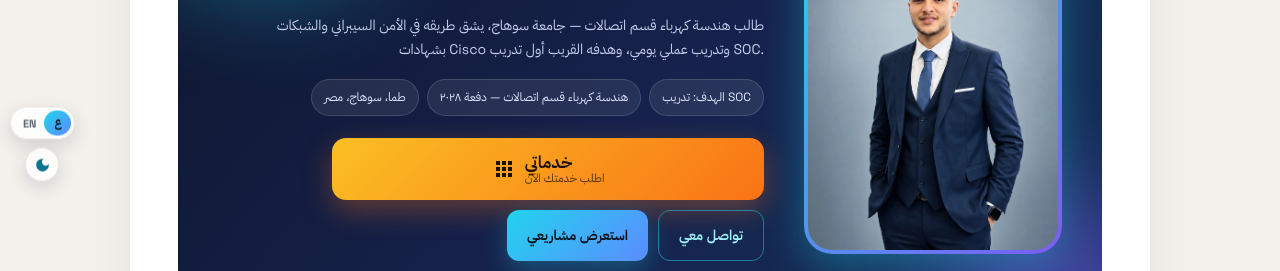
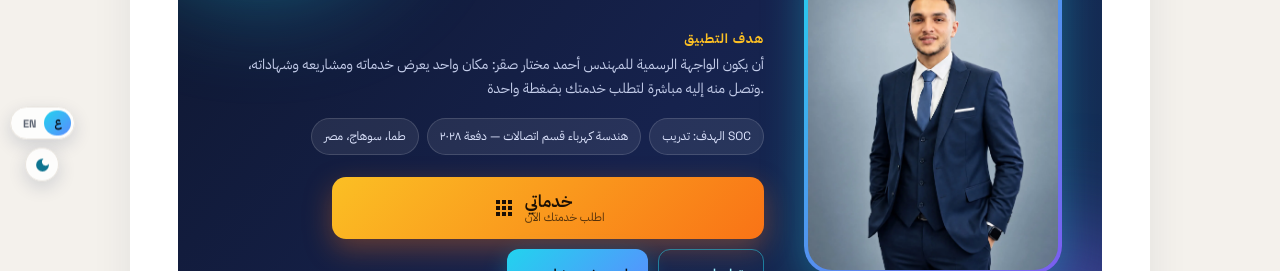
Before and after one commit to ahmedsakr53/ahmedsakr53.github.io, a plain HTML site: page index.html in a window 1280 px wide. Shown: the part 256-527 px from the top of the page. Drawn offline with Linux system fonts and the light colour scheme.

Commit message:
Hero: replace bio paragraph with app-purpose statement

```diff
--- a/app.js
+++ b/app.js
@@ -71,7 +71,8 @@
       nameAr: 'أحمد مختار عوض',
       engPrefix: 'المهندس',
       role: 'Junior Cybersecurity Analyst · Network Technician · Software & Games Designer',
-      tagline: 'طالب هندسة كهرباء قسم اتصالات — جامعة سوهاج، يشق طريقه في الأمن السيبراني والشبكات بشهادات Cisco وتدريب عملي يومي، وهدفه القريب أول تدريب SOC.',
+      purposeTitle: 'هدف التطبيق',
+      tagline: 'أن يكون الواجهة الرسمية للمهندس أحمد مختار صقر: مكان واحد يعرض خدماته ومشاريعه وشهاداته، وتصل منه إليه مباشرة لتطلب خدمتك بضغطة واحدة.',
       visitsTitle: 'عدد زيارات الموقع',
       chips: ['طما، سوهاج، مصر', 'هندسة كهرباء قسم اتصالات — دفعة ٢٠٢٨', 'الهدف: تدريب SOC'],
       ctaProjects: 'استعرض مشاريعي',
@@ -220,7 +221,8 @@
       nameAr: 'أحمد مختار عوض',
       engPrefix: 'Eng.',
       role: 'Junior Cybersecurity Analyst · Network Technician · Software & Games Designer',
-      tagline: 'An Electrical Engineering student, Communications section, at Sohag University, building his path in cybersecurity and networking with Cisco certifications and daily hands-on practice, with a near goal of a first SOC internship.',
+      purposeTitle: 'Purpose of the app',
+      tagline: 'To be the official home of Eng. Ahmed Mokhtar Sakr: one place for his services, projects and certifications, with a direct line to reach him and order your service in one tap.',
       visitsTitle: 'Site visit count',
       chips: ['Tima, Sohag, Egypt', 'EE, Communications — Class of 2028', 'Goal: SOC internship'],
       ctaProjects: 'See my projects',
@@ -392,7 +394,7 @@
       '<div class="pf-name-en">ENG. AHMED MOKHTAR AWAD <span class="pf-nick-en">SAKR</span></div>' +
       '<h1 class="pf-name"><span class="pf-eng">' + esc(t.engPrefix) + '</span> ' + esc(t.nameAr) + ' <span class="pf-nickwrap"><span class="pf-nick">صقر</span> <span class="pf-verified" title="' + esc(t.verifiedTitle) + '" role="img" aria-label="' + esc(t.verifiedTitle) + '">' + icon('verified') + '</span></span></h1>' +
       '<div class="pf-role"><bdi>' + esc(t.role) + '</bdi></div>' +
-      '<p class="pf-tagline">' + esc(t.tagline) + '</p>' +
+      '<div class="pf-purpose-label">' + esc(t.purposeTitle) + '</div><p class="pf-tagline">' + esc(t.tagline) + '</p>' +
       '<div class="pf-chips">' + t.chips.map(function (c) { return '<span class="pf-chip">' + esc(c) + '</span>'; }).join('') + '</div>' +
       '<div class="pf-cta">' +
       '<a class="pf-btn pf-btn-services" href="#/services">' + icon('navGrid') + '<span>' + esc(t.ctaServices) + '<small>' + esc(t.ctaServicesSub) + '</small></span></a>' +
--- a/index.html
+++ b/index.html
@@ -25,12 +25,12 @@
 <meta name="mobile-web-app-capable" content="yes">
 <meta name="apple-mobile-web-app-capable" content="yes">
 <meta name="apple-mobile-web-app-title" content="أحمد صقر">
-<link rel="stylesheet" href="style.css?v=29">
+<link rel="stylesheet" href="style.css?v=30">
 <script>try{document.documentElement.dataset.theme=localStorage.getItem('pf-theme')||'light'}catch(e){}</script>
 </head>
 <body>
 <main class="pf-shell" id="app"></main>
-<script src="app.js?v=30"></script>
+<script src="app.js?v=31"></script>
 <script data-goatcounter="https://ahmedsakr53.goatcounter.com/count" async src="//gc.zgo.at/count.js"></script>
 <script>
 (function(){
--- a/style.css
+++ b/style.css
@@ -1173,3 +1173,13 @@ html[data-theme="dark"] .pf-map-word {
     vertical-align: 0.35em;
     letter-spacing: 0.02em;
 }
+
+/* App purpose label above the hero paragraph */
+.pf-purpose-label {
+    animation: pfFadeUp 0.55s ease 0.55s both;
+    font-size: 13px;
+    font-weight: 700;
+    letter-spacing: 0.06em;
+    color: #fbbf24;
+    margin-top: 14px;
+}
```
